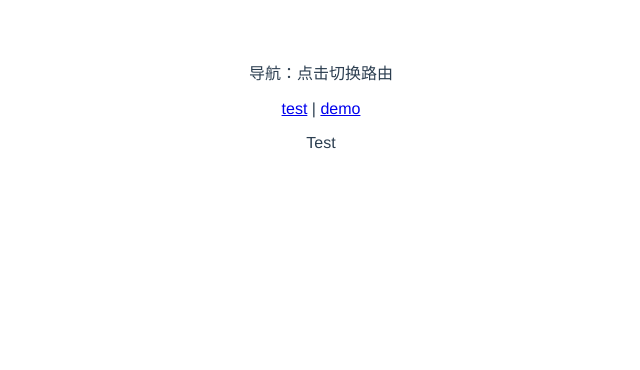
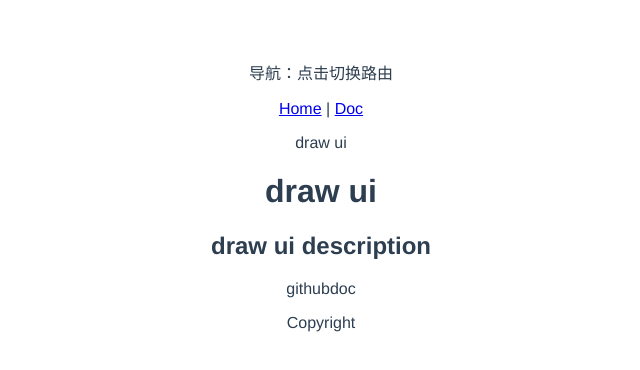
Before and after one commit to NathanYangcn/draw-ui, a Vue app: page / in a window 1280 px wide. Shown: the top 370 px of the page, without its empty margins (319-959 px from the left). Built offline with nearby package versions, Linux system fonts and the light colour scheme.

Commit message:
修正页面路由、删除无用文件

```diff
--- a/src/App.vue
+++ b/src/App.vue
@@ -2,9 +2,9 @@
   <div>
     <p>导航：点击切换路由</p>
     <p>
-      <router-link to='/'>test</router-link>
+      <router-link to='/'>Home</router-link>
       |
-      <router-link to='/demo'>demo</router-link>
+      <router-link to='/doc'>Doc</router-link>
     </p>
   </div>
   <router-view />
--- a/src/components/Demo.vue
+++ /dev/null
@@ -1,5 +0,0 @@
-<template>
-  <div>
-    Demo
-  </div>
-</template>
--- a/src/components/Test.vue
+++ /dev/null
@@ -1,5 +0,0 @@
-<template>
-  <div>
-    Test
-  </div>
-</template>
```
Also changed, not shown: src/main.ts (+4 -4 lines).
